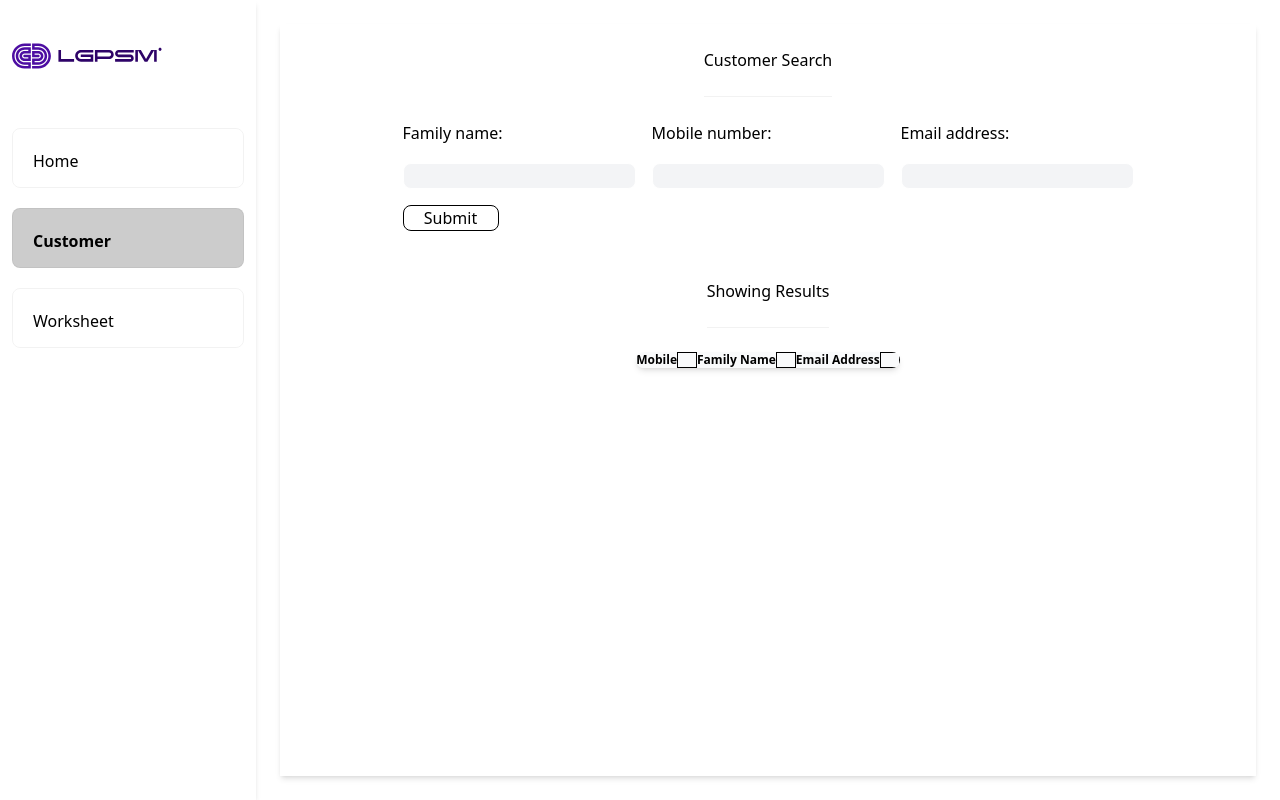
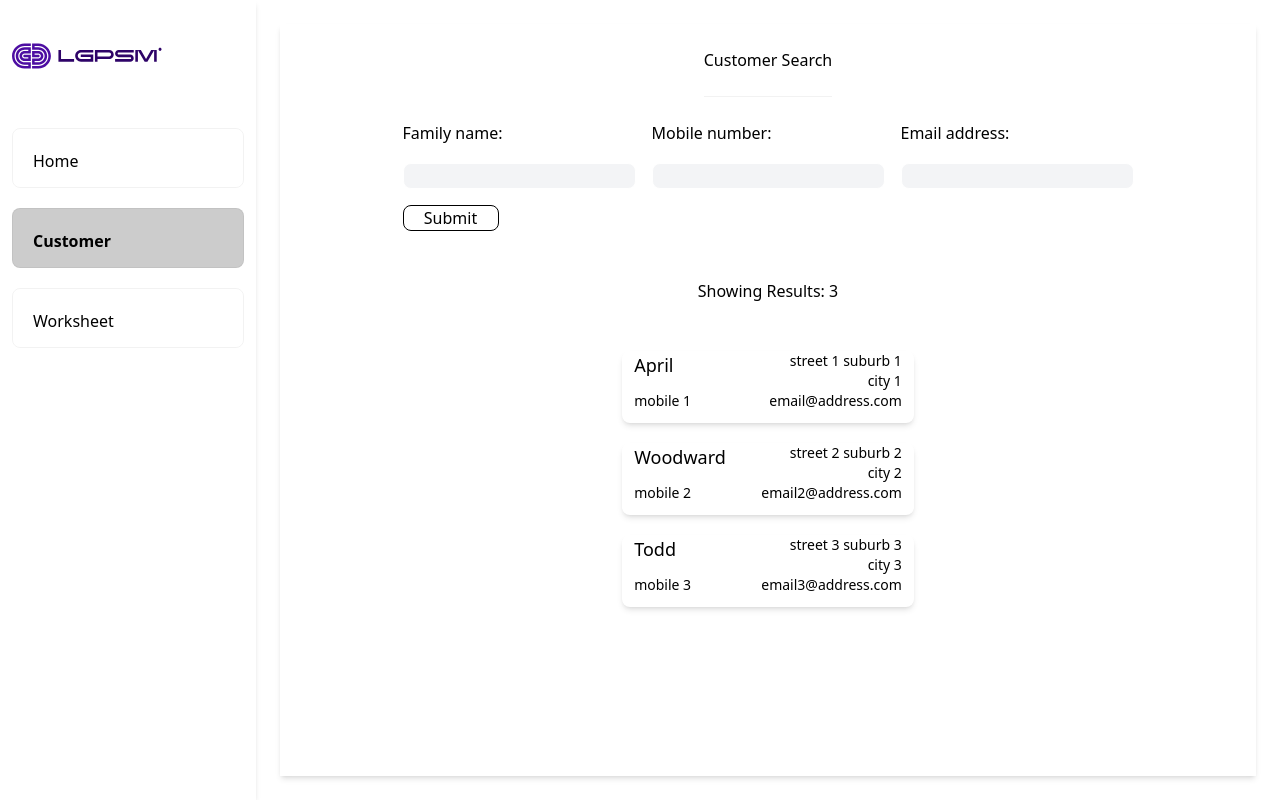
Before and after one commit to Miho19/lewiss-client, a React (Vite) app: page /customer in a window 1280 px wide. Built offline with nearby package versions, Linux system fonts and the light colour scheme.

Commit message:
Skipping tanstack table for now

```diff
--- a/package.json
+++ b/package.json
@@ -12,7 +12,6 @@
   },
   "dependencies": {
     "@tailwindcss/vite": "^4.1.18",
-    "@tanstack/react-table": "^8.21.3",
     "lucide-react": "^0.563.0",
     "react": "^19.2.0",
     "react-dom": "^19.2.0",
--- /dev/null
+++ b/src/components/customer/CustomerSearchResultElement.tsx
@@ -0,0 +1,30 @@
+import type { CustomerType } from '../../zod/Customer';
+
+type Props = {
+  customer: CustomerType;
+};
+function CustomerSearchResultElement(props: Props) {
+  const { customer } = props;
+
+  const address = `${customer.street} ${customer.suburb} ${customer.city}`;
+
+  return (
+    <li className="flex flex-1 w-full flex-col px-3 pb-3 shadow-md sm:rounded-lg hover:bg-gray-100 transition-all delay-100 duration-100 ease-in-out group">
+      <div className="flex flex-1 w-full justify-between">
+        <p className="text-lg">{customer.familyName}</p>
+        <div className="flex flex-col max-w-28 min-w-44 text-wrap">
+          <p className="text-sm text-right">
+            {customer.street} {customer.suburb}
+          </p>
+          <p className="w-full text-right text-sm">{customer.city}</p>
+        </div>
+      </div>
+      <div className="flex flex-1 justify-between">
+        <p className="text-sm">{customer.mobile}</p>
+        <p className="text-sm">{customer.email}</p>
+      </div>
+    </li>
+  );
+}
+
+export default CustomerSearchResultElement;
--- a/src/components/customer/CustomerSearchResultList.tsx
+++ b/src/components/customer/CustomerSearchResultList.tsx
@@ -1,85 +1,46 @@
-import {
-  createColumnHelper,
-  flexRender,
-  getCoreRowModel,
-  useReactTable,
-} from '@tanstack/react-table';
 import type { CustomerType } from '../../zod/Customer';
-import { useState } from 'react';
+import { v4 as uuidv4 } from 'uuid';
+import CustomerSearchResultElement from './CustomerSearchResultElement';
 
-const columnHelper = createColumnHelper<CustomerType>();
-
-const columns = [
-  columnHelper.accessor('mobile', {
-    header: () => 'Mobile',
-    cell: (info) => info.getValue(),
-  }),
-
-  columnHelper.accessor('familyName', {
-    header: () => 'Family Name',
-    cell: (info) => info.getValue(),
-  }),
-
-  columnHelper.accessor('email', {
-    header: () => 'Email Address',
-    cell: (info) => info.getValue(),
-  }),
+const testCustomers: CustomerType[] = [
+  {
+    familyName: 'April',
+    street: 'street 1',
+    city: 'city 1',
+    suburb: 'suburb 1',
+    mobile: 'mobile 1',
+    email: 'email@address.com',
+    id: uuidv4(),
+  },
+  {
+    familyName: 'Woodward',
+    street: 'street 2',
+    city: 'city 2',
+    suburb: 'suburb 2',
+    mobile: 'mobile 2',
+    email: 'email2@address.com',
+    id: uuidv4(),
+  },
+  {
+    familyName: 'Todd',
+    street: 'street 3',
+    city: 'city 3',
+    suburb: 'suburb 3',
+    mobile: 'mobile 3',
+    email: 'email3@address.com',
+    id: uuidv4(),
+  },
 ];
 
 function CustomerSearchResultList() {
-  const [customers, setCustomers] = useState<CustomerType[]>([]);
-
-  const table = useReactTable({
-    data: customers,
-    columns,
-    defaultColumn: {
-      minSize: 60,
-      maxSize: 800,
-    },
-    columnResizeMode: 'onChange',
-    columnResizeDirection: 'ltr',
-    debugTable: true,
-    getCoreRowModel: getCoreRowModel(),
-  });
+  const customerSearchResultElements = testCustomers.map((c) => (
+    <CustomerSearchResultElement key={c.id} customer={c} />
+  ));
 
   return (
     <div className="w-full flex flex-col md:items-center space-y-6">
-      <h2 className="border-b border-black/5 py-6">Showing Results</h2>
-      <div className="relative overflow-x-auto shadow-md sm:rounded-lg">
-        <table className={` w-[${table.getCenterTotalSize()}px]`}>
-          <thead className="text-xs bg-gray-50">
-            {table.getHeaderGroups().map((headerGroup) => (
-              <tr key={headerGroup.id} className="flex w-fit">
-                {headerGroup.headers.map((header) => (
-                  <th
-                    key={header.id}
-                    colSpan={header.colSpan}
-                    className={`w-[${header.getSize()}px] flex`}
-                  >
-                    {header.isPlaceholder
-                      ? null
-                      : flexRender(header.column.columnDef.header, header.getContext())}
-                    <div
-                      style={{
-                        transform: header.column.getIsResizing()
-                          ? `translateX(1 * (${table.getState().columnSizingInfo.deltaOffset ?? 0})px)`
-                          : ``,
-                      }}
-                      className="h-full cursor-col-resize border border-black w-5"
-                      onDoubleClick={() => {
-                        header.column.resetSize();
-                      }}
-                      onMouseDown={header.getResizeHandler()}
-                      onTouchStart={header.getResizeHandler()}
-                    ></div>
-                  </th>
-                ))}
-              </tr>
-            ))}
-          </thead>
-          <tbody></tbody>
-        </table>
-      </div>
+      <h2 className=" py-6">Showing Results: {customerSearchResultElements.length}</h2>
+      <ul className="flex flex-col flex-1 space-y-5 ">{customerSearchResultElements}</ul>
     </div>
   );
 }
```
Also changed, not shown: 1 other file (tests, documents, lock files or other folders).
